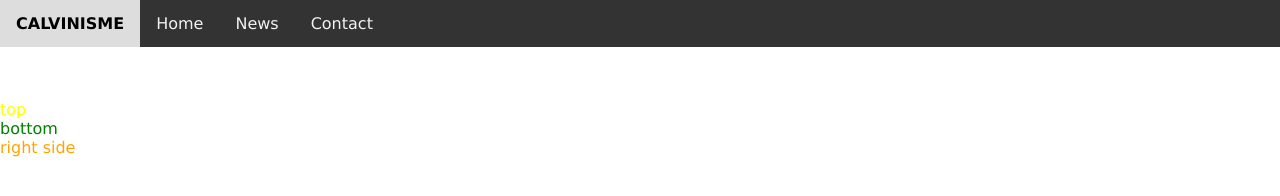
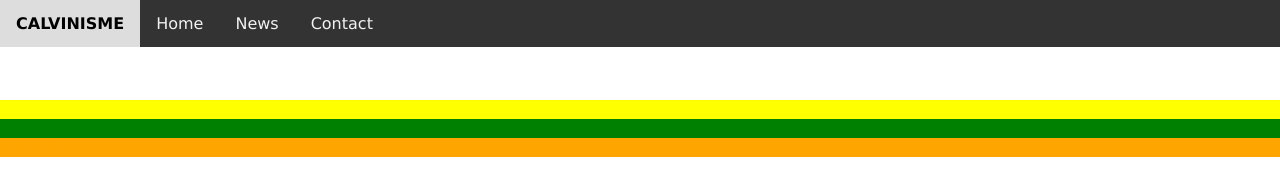
Before and after one commit to booblewail/booblewail.github.io, a plain HTML site: page index.html in a window 1280 px wide. Drawn offline with Linux system fonts and the light colour scheme.

Commit message:
backgroundcolor testing

```diff
--- a/style.css
+++ b/style.css
@@ -35,20 +35,25 @@ body {
 .intro {
     margin-top: 100px;
     color:red;
+    background-color: red;
 }
 
 .left {
     color: aqua;
+    background-color: aqua;
 }
 
 .right {
     color: orange;
+    background-color: orange;
 }
 
 .top {
     color: yellow;
+    background-color: yellow;
 }
 
 .bottom {
     color: green;
+    background-color: green;
 }
```
